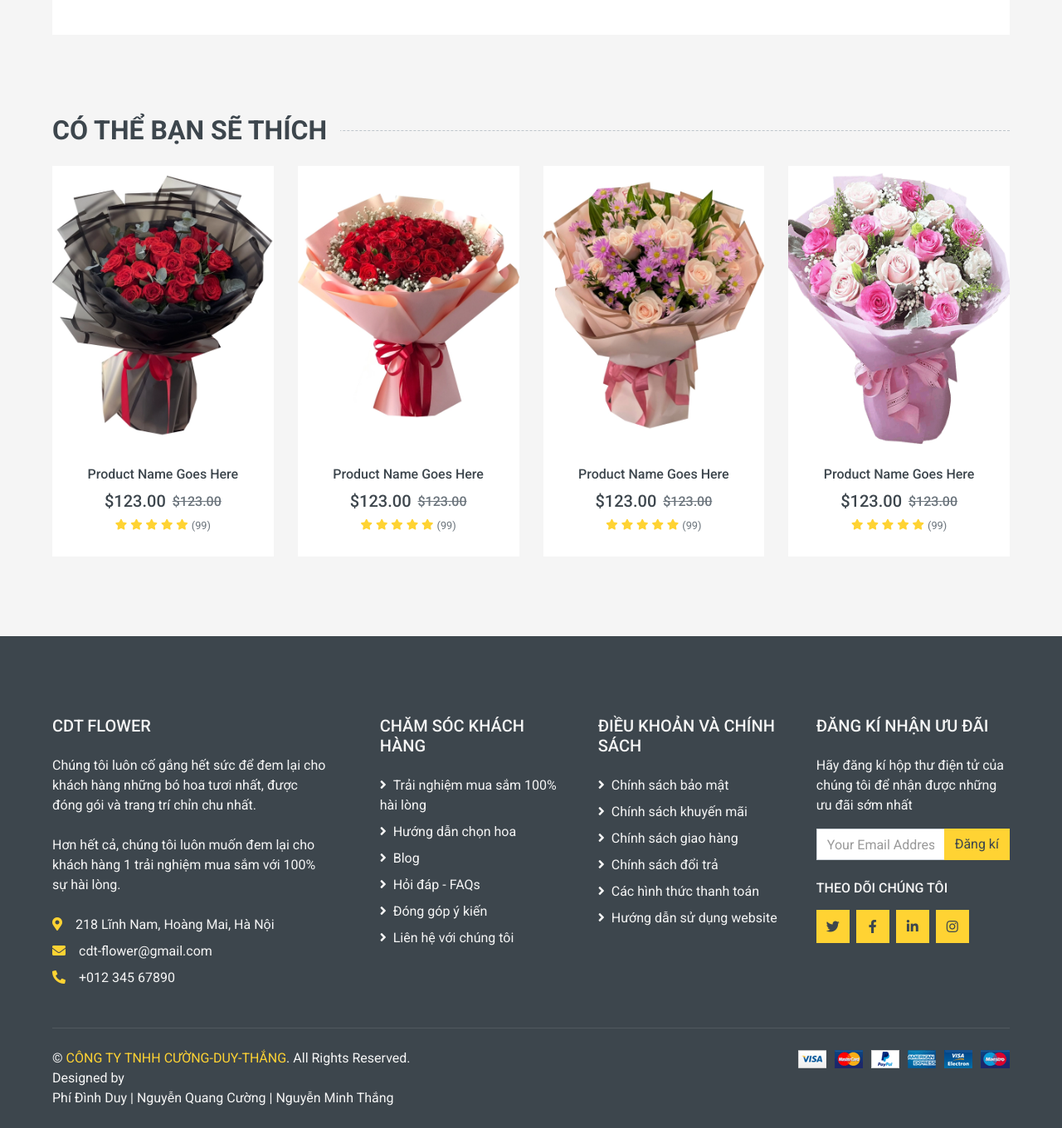
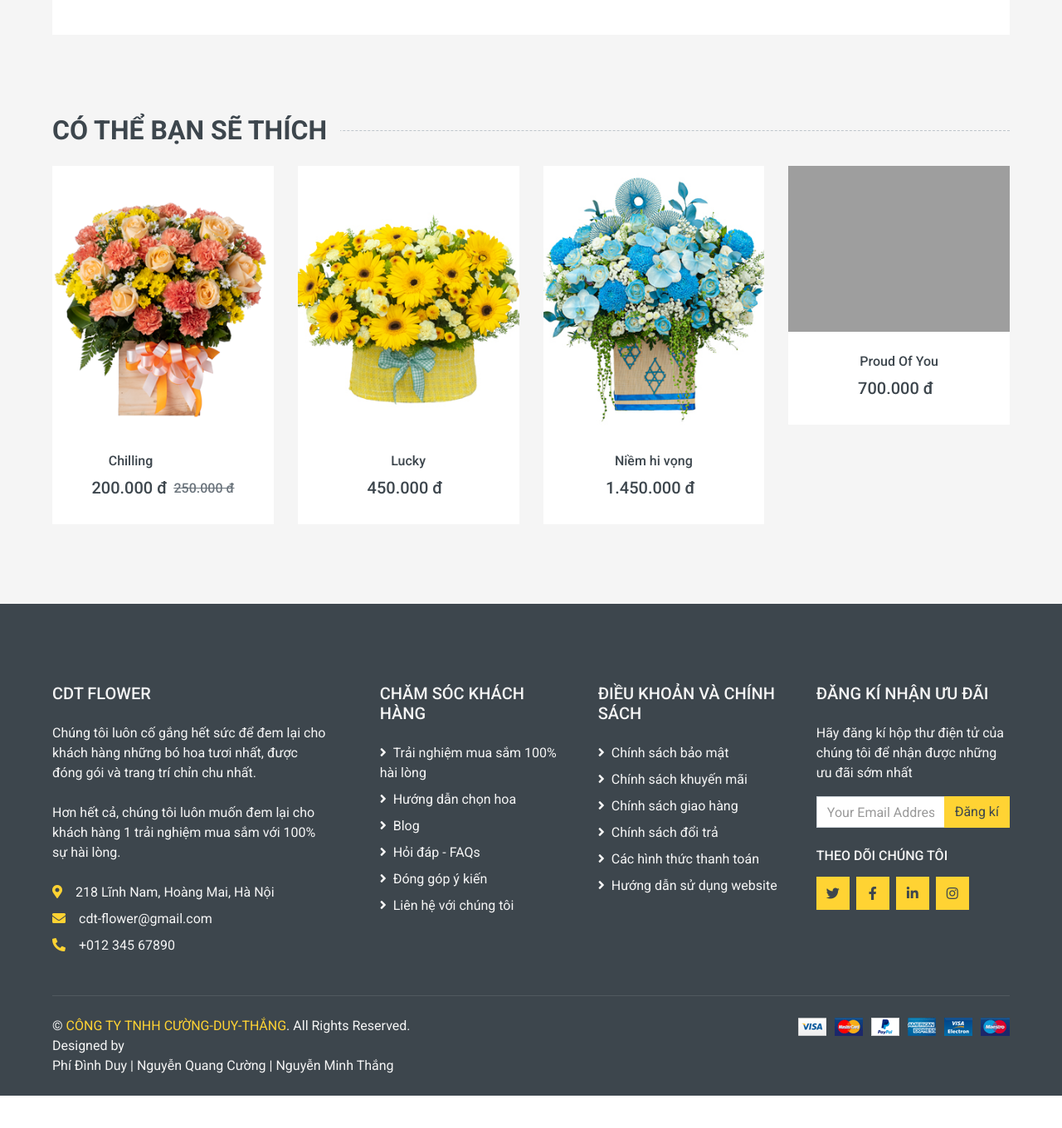
Before and after one commit to quangkuong1109/web_ban_hoa, a PHP site: page /detail.php?productName=Chilling in a window 1280 px wide. Shown: the part 1236-2596 px from the top of the page at 83% size. After the commit the page ends 2557 px from the top, so only its background shows below. Run offline with PHP 8.4, Linux system fonts and the light colour scheme; data comes from the database, SQL or seed files in the repository; some libraries are stand-ins or nearby versions; grey boxes are pictures that could not be loaded.

Commit message:
Thêm vào giỏ hàng từ shop.php, từ sản phẩm ngẫu nhiên, từ nút detail.php
Chuyển JS sang file riêng cho gọn, Sản phẩm ngẫu nhiên,
Thêm giỏ hàng từ trang detail.php nhưng chưa cập nhật số lượng tương ứng (vẫn mặc định là 1)

```diff
--- /dev/null
+++ b/css/thongbao_toast.css
@@ -0,0 +1,13 @@
+.toast {
+    display: none;
+    /* Ẩn toast cho đến khi cần */
+    position: fixed;
+    bottom: 20px;
+    right: 20px;
+    z-index: 1050;
+    background-color: #ffd700;
+    color: #121212;
+    padding: 10px 20px;
+    border-radius: 5px;
+    box-shadow: 0px 0px 15px rgba(0, 0, 0, 0.2);
+}
--- a/detail.php
+++ b/detail.php
@@ -21,7 +21,7 @@
                 $productName = urldecode($_GET['productName']);
 
                 // Truy vấn sản phẩm dựa trên tên sản phẩm
-                $sql = "SELECT TenSanPham, Gia, HinhAnh, MoTa FROM sanpham WHERE TenSanPham = ?";
+                $sql = "SELECT MaSanPham, TenSanPham, Gia, HinhAnh, MoTa FROM sanpham WHERE TenSanPham = ?";
                 $stmt = $conn->prepare($sql);
                 $stmt->bind_param("s", $productName);
                 $stmt->execute();
@@ -88,7 +88,11 @@
                                 </button>
                             </div>
                         </div>
-                        <button class="btn btn-primary px-3"><i class="fa fa-shopping-cart mr-1"></i>Thêm vào giỏ hàng</button>
+                        <a href="javascript:void(0);" onclick="addToCart('<?php echo $product['TenSanPham']; ?>','<?php echo $product['MaSanPham']; ?>','<?php echo $product['Gia']; ?>')" class="btn btn-primary px-3">
+                            <i class="fa fa-shopping-cart mr-1"></i>Thêm vào giỏ hàng
+                        </a>
+
+
                     </div>
                     <div class="d-flex pt-2">
                         <strong class="text-dark mr-2">Chia sẻ:</strong>
@@ -221,6 +225,21 @@
     </div>
     <!-- Shop Detail End -->
 
+    <?php // CÓ THỂ BẠN SẼ THÍCH
+        require_once('database/db_connect.php');
+
+        // Tạo mảng để lưu dữ liệu
+        $products = [];
+
+        // Lấy dữ liệu từ câu truy vấn và lưu vào mảng
+        $sql = "SELECT * FROM sanpham ORDER BY RAND() LIMIT 8";
+        $ketqua = mysqli_query($conn, $sql);
+        while ($row = mysqli_fetch_row($ketqua)) {
+            $products[] = $row;
+        }
+
+
+    ?>
 
     <!-- Products Start -->
     <div class="container-fluid py-5">
@@ -228,136 +247,75 @@
         <div class="row px-xl-5">
             <div class="col">
                 <div class="owl-carousel related-carousel">
+
+                    <?php  // VÒNG LẶP IN TỪNG THÔNG TIN SẢN PHẨM NGẪU NHIÊN
+                        for ($i=0; $i < count($products); $i++) {
+                            // code...
+                    ?>
                     <div class="product-item bg-light">
                         <div class="product-img position-relative overflow-hidden">
-                            <img class="img-fluid w-100" src="img/anh_for_web/rose_5.png.webp" alt="">
+                            <img class="img-fluid w-100" src="<?php echo $products[$i][6]; ?>" alt="">
                             <div class="product-action">
-                                <a class="btn btn-outline-dark btn-square" href=""><i class="fa fa-shopping-cart"></i></a>
-                                <a class="btn btn-outline-dark btn-square" href=""><i class="far fa-heart"></i></a>
-                                <a class="btn btn-outline-dark btn-square" href=""><i class="fa fa-sync-alt"></i></a>
-                                <a class="btn btn-outline-dark btn-square" href=""><i class="fa fa-search"></i></a>
+                                <a class="btn btn-outline-dark btn-square" href="javascript:void(0)" onclick="addToCart('<?php echo $products[$i][1]; ?>', '<?php echo $products[$i][0]; ?>', '<?php echo $products[$i][5]; ?>')"><i class="fa fa-shopping-cart"></i></a>
+
+                                <a class="btn btn-outline-dark btn-square" href="javascript:void(0);" onclick="addToLove('<?php echo $products[$i][1]; ?>')"><i class="far fa-heart"></i></a>
+
+                                <a class="btn btn-outline-dark btn-square" href="detail.php?productName=<?php echo urlencode($products[$i][1]); ?>"><i class="fa fa-search"></i></a>
                             </div>
                         </div>
                         <div class="text-center py-4">
-                            <a class="h6 text-decoration-none text-truncate" href="">Product Name Goes Here</a>
+                            <a class="h6 text-decoration-none text-truncate" href="detail.php?productName=<?php echo urlencode($products[$i][1]); ?>"><?php echo $products[$i][1];
+                            // Kiểm tra và hiển thị giảm giá nếu có
+                            if (!empty($products[$i][8]) && $products[$i][8] > 0) {
+                                echo '<span class="discount-badge"> (' . $products[$i][8] . '% OFF)</span>';
+                            }
+                            ?>
+                            </a>
                             <div class="d-flex align-items-center justify-content-center mt-2">
-                                <h5>$123.00</h5><h6 class="text-muted ml-2"><del>$123.00</del></h6>
-                            </div>
-                            <div class="d-flex align-items-center justify-content-center mb-1">
-                                <small class="fa fa-star text-primary mr-1"></small>
-                                <small class="fa fa-star text-primary mr-1"></small>
-                                <small class="fa fa-star text-primary mr-1"></small>
-                                <small class="fa fa-star text-primary mr-1"></small>
-                                <small class="fa fa-star text-primary mr-1"></small>
-                                <small>(99)</small>
+                            <h5><?php echo number_format($products[$i][5], 0, ',', '.') . " đ"; ?></h5><!--product[5] là trường Gia-->
+                            <h6 class="text-muted ml-2"><del>
+                                <?php
+                                    // Kiểm tra giảm giá và hiển thị giá chưa giảm nếu có
+                                    if ($products[$i][8] == 20) { //product[8] là GiamGia
+                                        $giachuagiam = $products[$i][5] / 0.8; // Tính giá với giảm giá 20%, product[5] là trường Gia
+                                        echo "<del>" . number_format($giachuagiam, 0, ',', '.') . " đ</del>";
+                                    } elseif ($products[$i][8] == 50) {
+                                        $giachuagiam = $products[$i][5] * 2; // Tính giá với giảm giá 50%
+                                        echo "<del>" . number_format($giachuagiam, 0, ',', '.') . " đ</del>";
+                                    }
+                                    ?>
+                                </del></h6>
                             </div>
                         </div>
                     </div>
-                    <div class="product-item bg-light">
-                        <div class="product-img position-relative overflow-hidden">
-                            <img class="img-fluid w-100" src="img/anh_for_web/rose_6.png.webp" alt="">
-                            <div class="product-action">
-                                <a class="btn btn-outline-dark btn-square" href=""><i class="fa fa-shopping-cart"></i></a>
-                                <a class="btn btn-outline-dark btn-square" href=""><i class="far fa-heart"></i></a>
-                                <a class="btn btn-outline-dark btn-square" href=""><i class="fa fa-sync-alt"></i></a>
-                                <a class="btn btn-outline-dark btn-square" href=""><i class="fa fa-search"></i></a>
-                            </div>
-                        </div>
-                        <div class="text-center py-4">
-                            <a class="h6 text-decoration-none text-truncate" href="">Product Name Goes Here</a>
-                            <div class="d-flex align-items-center justify-content-center mt-2">
-                                <h5>$123.00</h5><h6 class="text-muted ml-2"><del>$123.00</del></h6>
-                            </div>
-                            <div class="d-flex align-items-center justify-content-center mb-1">
-                                <small class="fa fa-star text-primary mr-1"></small>
-                                <small class="fa fa-star text-primary mr-1"></small>
-                                <small class="fa fa-star text-primary mr-1"></small>
-                                <small class="fa fa-star text-primary mr-1"></small>
-                                <small class="fa fa-star text-primary mr-1"></small>
-                                <small>(99)</small>
-                            </div>
-                        </div>
-                    </div>
-                    <div class="product-item bg-light">
-                        <div class="product-img position-relative overflow-hidden">
-                            <img class="img-fluid w-100" src="img/anh_for_web/rose_7.png.webp" alt="">
-                            <div class="product-action">
-                                <a class="btn btn-outline-dark btn-square" href=""><i class="fa fa-shopping-cart"></i></a>
-                                <a class="btn btn-outline-dark btn-square" href=""><i class="far fa-heart"></i></a>
-                                <a class="btn btn-outline-dark btn-square" href=""><i class="fa fa-sync-alt"></i></a>
-                                <a class="btn btn-outline-dark btn-square" href=""><i class="fa fa-search"></i></a>
-                            </div>
-                        </div>
-                        <div class="text-center py-4">
-                            <a class="h6 text-decoration-none text-truncate" href="">Product Name Goes Here</a>
-                            <div class="d-flex align-items-center justify-content-center mt-2">
-                                <h5>$123.00</h5><h6 class="text-muted ml-2"><del>$123.00</del></h6>
-                            </div>
-                            <div class="d-flex align-items-center justify-content-center mb-1">
-                                <small class="fa fa-star text-primary mr-1"></small>
-                                <small class="fa fa-star text-primary mr-1"></small>
-                                <small class="fa fa-star text-primary mr-1"></small>
-                                <small class="fa fa-star text-primary mr-1"></small>
-                                <small class="fa fa-star text-primary mr-1"></small>
-                                <small>(99)</small>
-                            </div>
-                        </div>
-                    </div>
-                    <div class="product-item bg-light">
-                        <div class="product-img position-relative overflow-hidden">
-                            <img class="img-fluid w-100" src="img/anh_for_web/rose_8.png.webp" alt="">
-                            <div class="product-action">
-                                <a class="btn btn-outline-dark btn-square" href=""><i class="fa fa-shopping-cart"></i></a>
-                                <a class="btn btn-outline-dark btn-square" href=""><i class="far fa-heart"></i></a>
-                                <a class="btn btn-outline-dark btn-square" href=""><i class="fa fa-sync-alt"></i></a>
-                                <a class="btn btn-outline-dark btn-square" href=""><i class="fa fa-search"></i></a>
-                            </div>
-                        </div>
-                        <div class="text-center py-4">
-                            <a class="h6 text-decoration-none text-truncate" href="">Product Name Goes Here</a>
-                            <div class="d-flex align-items-center justify-content-center mt-2">
-                                <h5>$123.00</h5><h6 class="text-muted ml-2"><del>$123.00</del></h6>
-                            </div>
-                            <div class="d-flex align-items-center justify-content-center mb-1">
-                                <small class="fa fa-star text-primary mr-1"></small>
-                                <small class="fa fa-star text-primary mr-1"></small>
-                                <small class="fa fa-star text-primary mr-1"></small>
-                                <small class="fa fa-star text-primary mr-1"></small>
-                                <small class="fa fa-star text-primary mr-1"></small>
-                                <small>(99)</small>
-                            </div>
-                        </div>
-                    </div>
-                    <div class="product-item bg-light">
-                        <div class="product-img position-relative overflow-hidden">
-                            <img class="img-fluid w-100" src="img/anh_for_web/rose_2.png.webp" alt="">
-                            <div class="product-action">
-                                <a class="btn btn-outline-dark btn-square" href=""><i class="fa fa-shopping-cart"></i></a>
-                                <a class="btn btn-outline-dark btn-square" href=""><i class="far fa-heart"></i></a>
-                                <a class="btn btn-outline-dark btn-square" href=""><i class="fa fa-sync-alt"></i></a>
-                                <a class="btn btn-outline-dark btn-square" href=""><i class="fa fa-search"></i></a>
-                            </div>
-                        </div>
-                        <div class="text-center py-4">
-                            <a class="h6 text-decoration-none text-truncate" href="">Product Name Goes Here</a>
-                            <div class="d-flex align-items-center justify-content-center mt-2">
-                                <h5>$123.00</h5><h6 class="text-muted ml-2"><del>$123.00</del></h6>
-                            </div>
-                            <div class="d-flex align-items-center justify-content-center mb-1">
-                                <small class="fa fa-star text-primary mr-1"></small>
-                                <small class="fa fa-star text-primary mr-1"></small>
-                                <small class="fa fa-star text-primary mr-1"></small>
-                                <small class="fa fa-star text-primary mr-1"></small>
-                                <small class="fa fa-star text-primary mr-1"></small>
-                                <small>(99)</small>
-                            </div>
-                        </div>
-                    </div>
+
+                    <?php } // KẾT THÚC THÔNG TIN 1 SẢN PHẨM + VÒNG LẶP ?>
+
                 </div>
             </div>
         </div>
     </div>
     <!-- Products End -->
+
+    <style>
+        .discount-badge {
+            color: red; /* Đổi màu sang đỏ */
+            animation: blink 0.5s step-start infinite; /* Hiệu ứng nhấp nháy */
+        }
+
+        /* Hiệu ứng nhấp nháy */
+        @keyframes blink {
+            50% {
+                opacity: 0;
+            }
+        }
+    </style>
+
+    <div id="toast" class="toast" style="position: fixed; bottom: 20px; right: 20px; z-index: 1050;">
+        <div class="toast-body">
+            <span id="toast-message"></span>
+        </div>
+    </div>
 
     <?php require_once('footer.php') ?>
 
@@ -377,6 +335,8 @@
 
     <!-- Template Javascript -->
     <script src="js/main.js"></script>
+    <script src="js/shop.js"></script>
+    <script src="cart_functions/add_to_cart.js"></script>
 </body>
 
 </html>
--- a/header.php
+++ b/header.php
@@ -28,6 +28,7 @@ session_start();
     <!-- Customized Bootstrap Stylesheet -->
     <link href="css/style.css" rel="stylesheet">
     <link href="css/preloader.css" rel="stylesheet">
+    <link rel="stylesheet" type="text/css" href="css/thongbao_toast.css">
 
     <!-- Chèn CSS cho side menu -->
     <style>
```
Also changed, not shown: cart_functions/add_to_cart.js (+25 -2 lines), index.php (+7 -5 lines), js/shop.js (added, +40 -0 lines), shop.php (+57 -55 lines).
